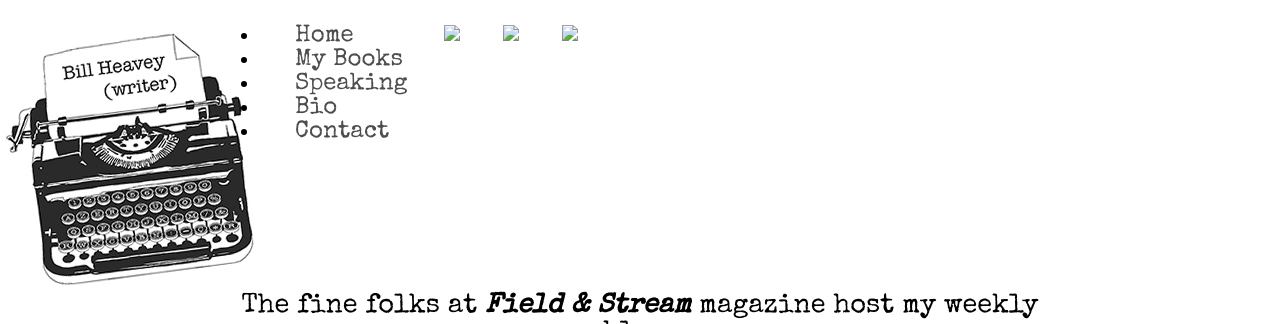
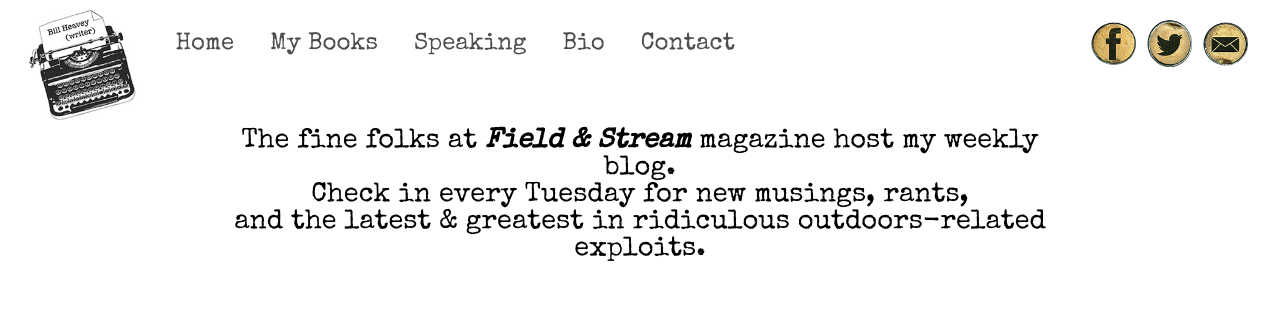
Before and after one commit to mgienow/Bill-Heavey-Website, a plain HTML site: page myBlog.html in a window 1280 px wide. Shown: the top 324 px of the page. Drawn offline with nearby package versions, Linux system fonts and the light colour scheme; grey boxes are pictures that could not be loaded.

Commit message:
refactor headers on My Blog and Speaking pages

```diff
--- a/myBlog.html
+++ b/myBlog.html
@@ -11,23 +11,21 @@
     <link href="https://fonts.googleapis.com/css?family=Merriweather|Special+Elite" rel="stylesheet">
   </head>
 <body>
-  <header id="subheads">
-    <img id="logoSmall" src="assets/HeaveyLogoSmall2.jpg" />
-
-      <ul>
+  <header id="subheader">
+      <img id="logoSmall" src="assets/HeaveyLogoSmall3.jpg" />
+      <ul id="subheads">
         <li><a href="index.html">Home</a></li>
         <li><a href="myBooks.html">My Books</a></li>
         <li><a href="speaking.html">Speaking</a></li>
-        <li><a href="#">Bio</a></li>
+        <li><a href="bio.html">Bio</a></li>
         <li><a href="contact.html">Contact</a></li>
       </ul>
 
-    <div id="socialIconsSmall">
-      <a href="https://www.facebook.com/billheaveywrites/"><img src="assets/facebook.png" /></a>
-      <a href="https://twitter.com/bill_heavey"><img src="assets/twitter.png" /></a>
-      <a href="mailto:bill@billheavey.com">  <img src="assets/email.png" /></a>
-    </div>
-
+      <div id="socialIcons2">
+        <a href="https://www.facebook.com/billheaveywrites/"><img class="social2" src="assets/facebookSM.png" /></a>
+        <a href="https://twitter.com/bill_heavey"><img class="social2" src="assets/twitterSM.png" /></a>
+        <a href="mailto:bill@billheavey.com">  <img class="social2" src="assets/emailSM.png" /></a>
+      </div>
   </header>
   <div id="blogDesc">
     <p>The fine folks at <span id="FS">Field &amp; Stream</span> magazine host my weekly blog. <br>Check in every Tuesday for new musings, rants, <br>and the latest &amp; greatest in ridiculous outdoors-related exploits.</p>
@@ -49,49 +47,3 @@
 
 </body>
 </html>
-
-<!--<!DOCTYPE HTML>
-<html>
-  <head>
-    <title>Bill Heavey, Writer: Blog</title>
-    <meta name="description" content="Writer Bill Heavey's writing, books, speaking engagements, and other preoccupations.">
-    <link id="favicon" rel="icon" href="assets/TyperIcon.png" type="image/x-icon">
-    <meta charset="utf-8">
-    <meta http-equiv="X-UA-Compatible" content="IE=edge">
-    <meta name="viewport" content="width=device-width, initial-scale=1">
-    <link rel="stylesheet" href="style.css">
-    <link href="https://fonts.googleapis.com/css?family=Merriweather|Special+Elite" rel="stylesheet">
-  </head>
-<body>
-  <header id="subheads">
-    <img id="logoSmall" src="assets/HeaveyLogoSmall2.jpg" />
-
-      <ul>
-        <li><a href="index.html">Home</a></li>
-        <li><a href="myBooks.html">My Books</a></li>
-        <li><a href="speaking.html">Speaking</a></li>
-        <li><a href="#">Bio</a></li>
-        <li><a href="contact.html">Contact</a></li>
-      </ul>
-
-    <div id="socialIconsSmall">
-      <a href="https://www.facebook.com/billheaveywrites/"><img src="assets/facebook.png" /></a>
-      <a href="https://twitter.com/bill_heavey"><img src="assets/twitter.png" /></a>
-      <a href="mailto:bill@billheavey.com">  <img src="assets/email.png" /></a>
-    </div>
-
-  </header>
-  <div id="blogDesc">
-    <p>The fine folks at <span id="FS">Field &amp; Stream</span> magazine host my weekly blog. <br>Check in every Tuesday for more new musings, rants, and the latest &amp; greatest in ridiculous outdoors-related exploits.</p>
-  </div>
-  <div id="blogLink"
-    <object data=http://www.fieldandstream.com/blogs/a-sportsmans-life>
-      <embed src="http://www.fieldandstream.com/blogs/a-sportsmans-life"> </embed>
-    </object>
-</div>
-
-
-
-
-</body>
-</html> -->
```
Also changed, not shown: speaking.html (+9 -11 lines).
